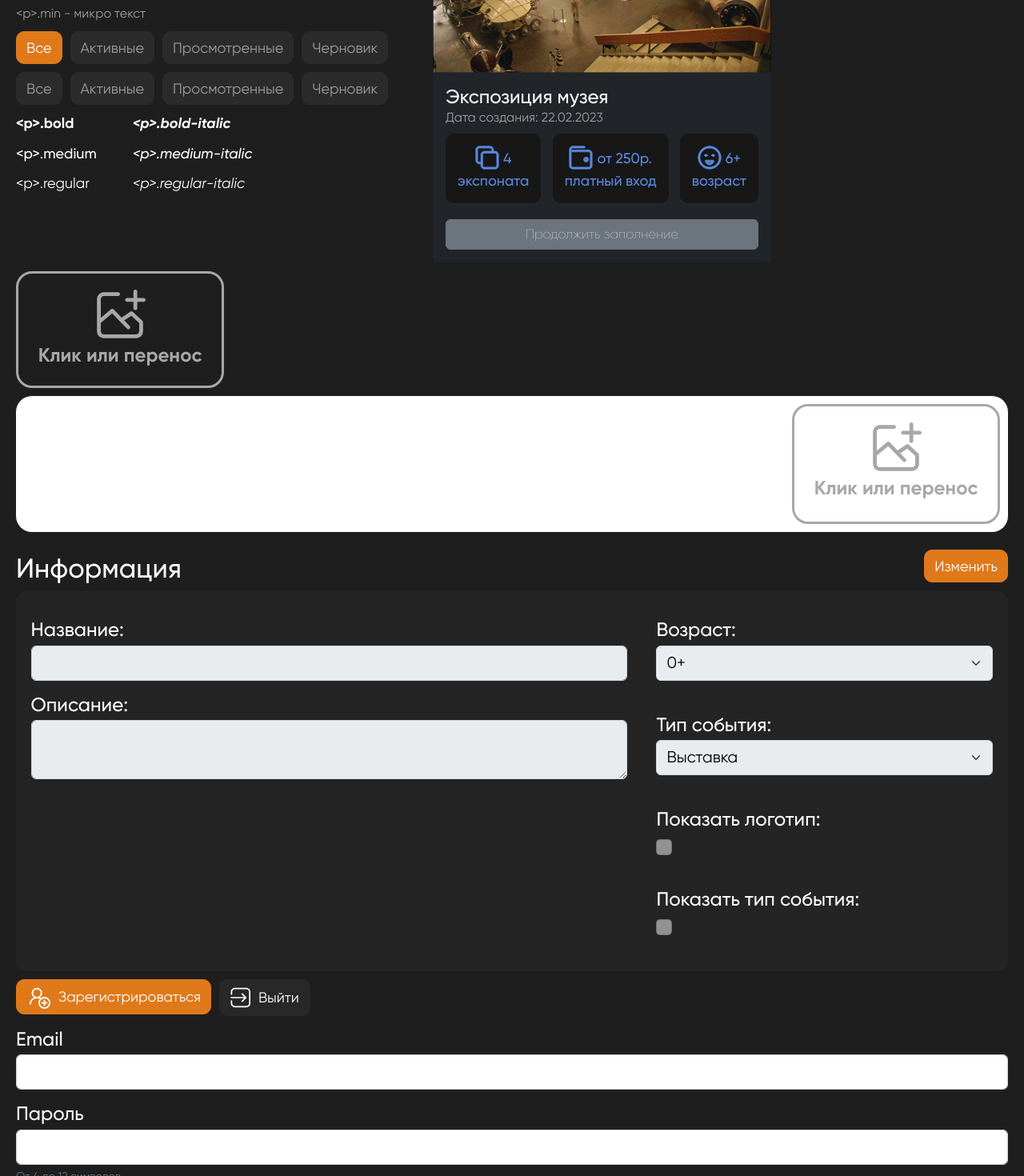
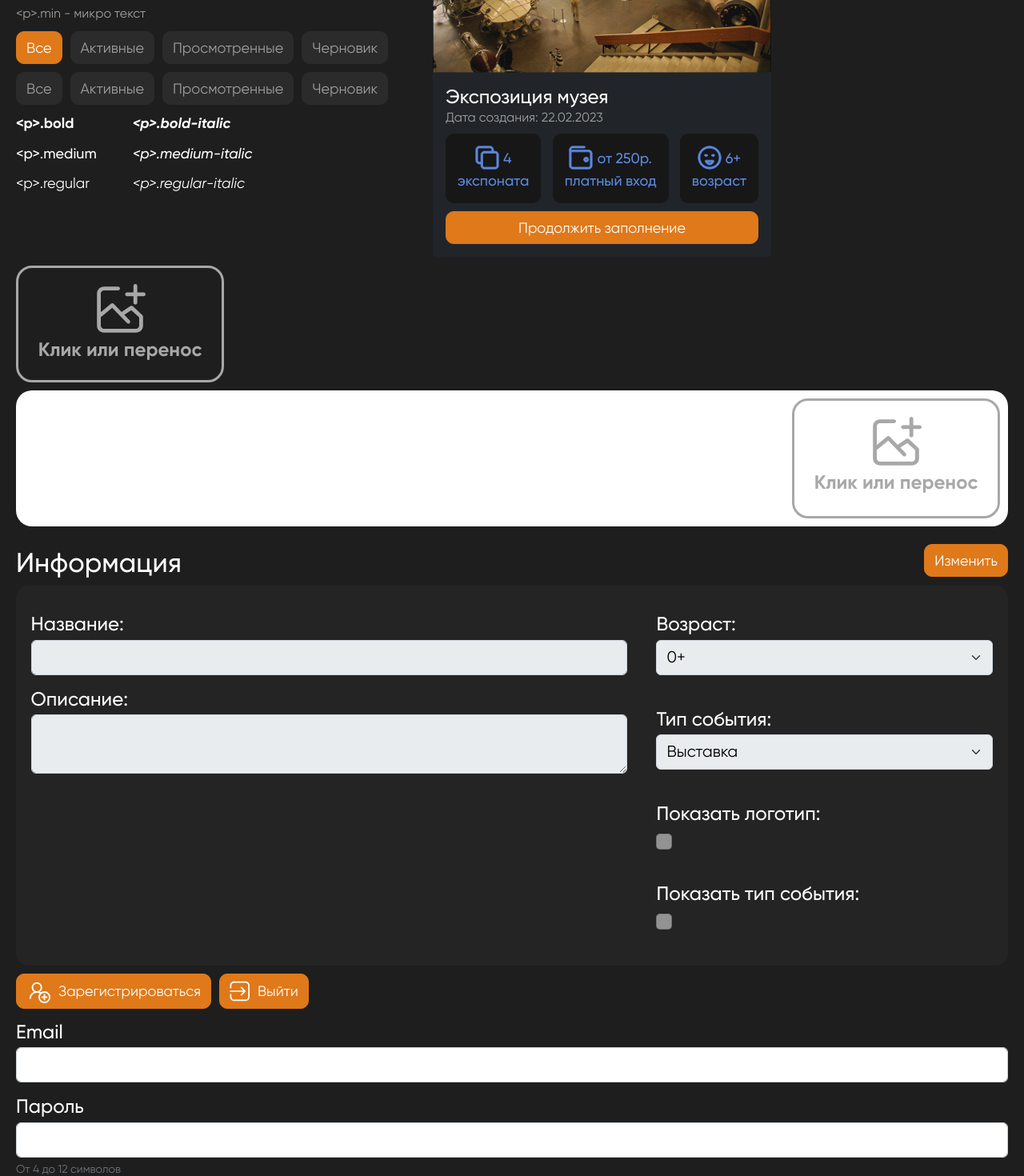
Before and after one commit to Anto-MSHK/podhod_front, a React (Create React App) app: page / in a window 1280 px wide. Shown: the part 407-1877 px from the top of the page at 80% size. Built offline with nearby package versions, Linux system fonts and the light colour scheme.

Commit message:
ButtonArt style fix

```diff
--- a/src/components/ButtonArt/ButtonArt.module.css
+++ b/src/components/ButtonArt/ButtonArt.module.css
@@ -1,8 +1,10 @@
 .customBtn {
+    width: 100%;
     display: flex;
+    justify-content: center;
     color: white !important;
-    background-color: #df791a ;
-    border: 1px solid #df791a ;
+    background-color: #df791a !important;
+    border: 1px solid #df791a !important;
     border-radius: 10px;
     font-weight: 500;
     font-size: 18px;
--- a/src/components/StyledCard/StyledCard.tsx
+++ b/src/components/StyledCard/StyledCard.tsx
@@ -1,6 +1,5 @@
 import * as React from "react";
 import {
-  Button,
   Card,
   CardBody,
   CardSubtitle,
@@ -14,7 +13,7 @@ import icon1 from "../../assets/icons/Icon.svg";
 import icon2 from "../../assets/icons/Icon2.svg";
 import icon3 from "../../assets/icons/Icon3.svg";
 import { PublicationStatus } from "../PublicationStatus/PublicationStatus";
-import { ButtonArt } from "./../ButtonArt/ButtonArt";
+import { ButtonArt } from "../ButtonArt/ButtonArt";
 
 interface IStyledCardProps {
   eventTitle: string;
@@ -44,7 +43,7 @@ export const StyledCard: React.FunctionComponent<IStyledCardProps> = (
           <Widget info="от 250р." icon={icon2} description="платный вход" />
           <Widget info="6+" icon={icon3} description="возраст" />
         </CardText>
-        <ButtonArt className={styles.cardButton}>
+        <ButtonArt>
           Продолжить заполнение
         </ButtonArt>
       </CardBody>
```
